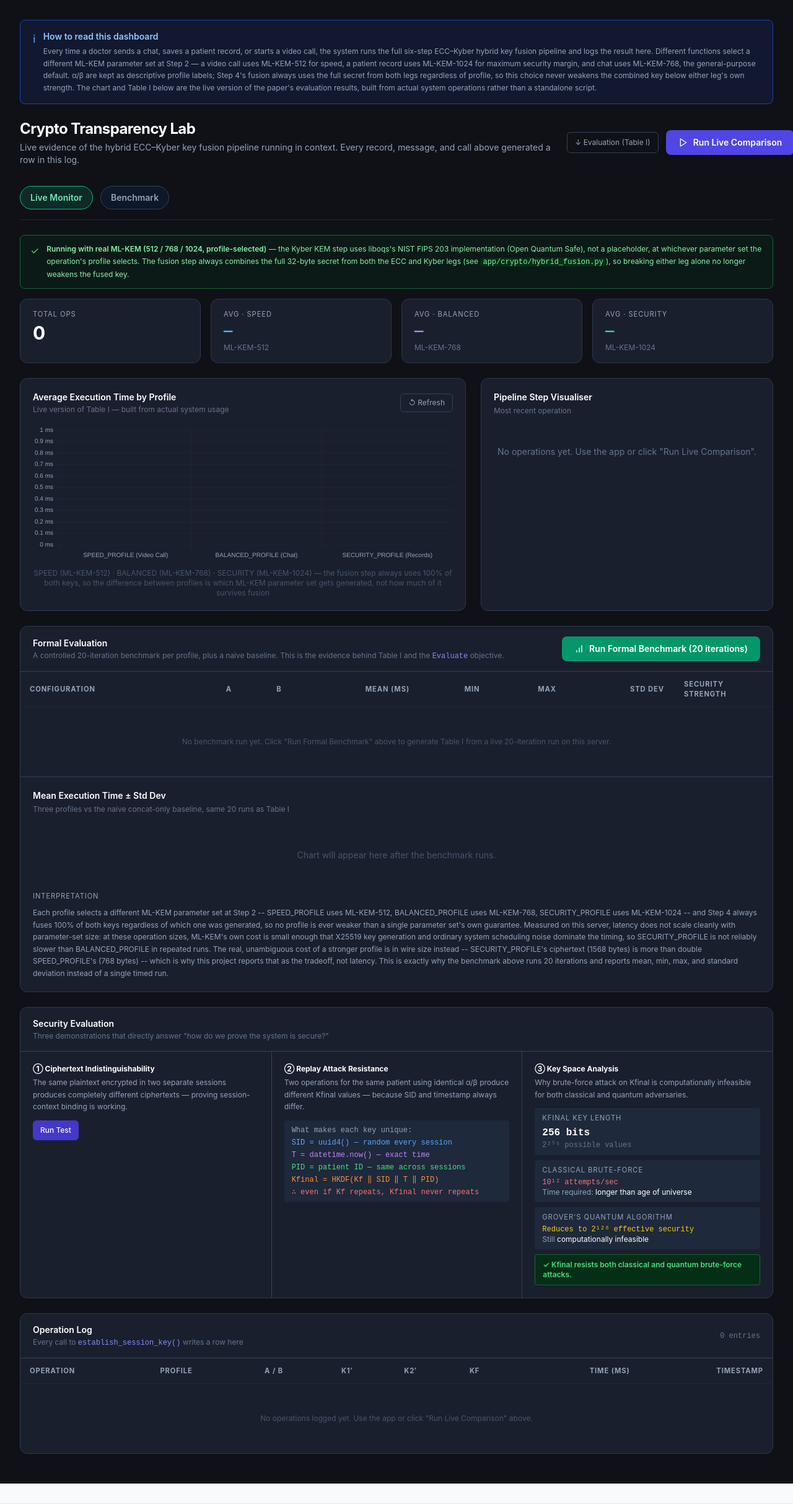
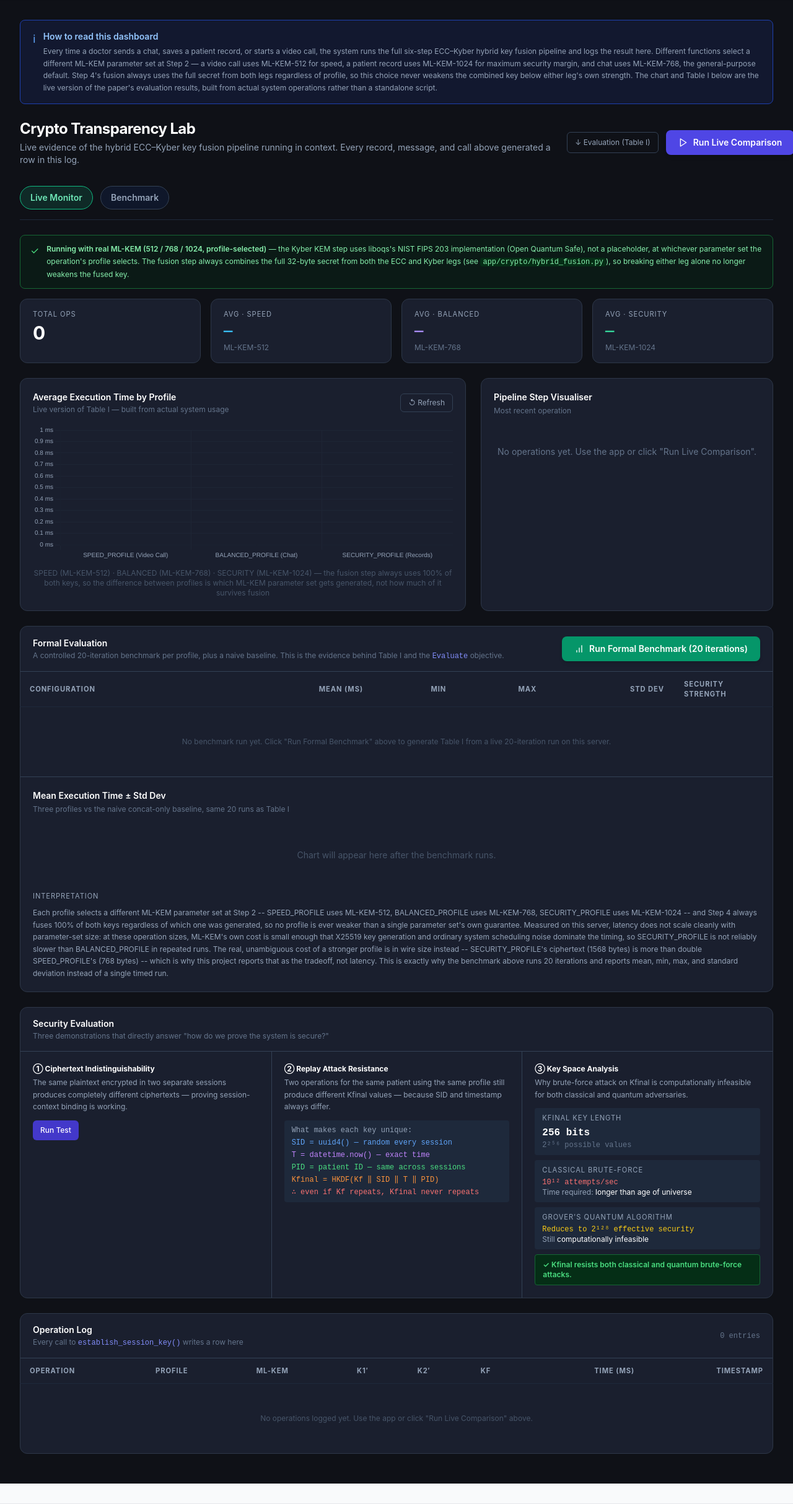
Before and after one commit to Cshegs/telemedicine-secure-system, a FastAPI app: page /crypto-lab in a window 1280 px wide. Shown: the part 65-2492 px from the top of the page at 62% size. Run offline with FastAPI, Linux system fonts and the light colour scheme; the visitor is signed in with stand-in values (Sample User, id 1); data that the repository does not hold is empty; some libraries are stand-ins or nearby versions.

Commit message:
Set alpha/beta to 1.0 (full inclusion) instead of a fractional split; remove where not needed
Co-Authored-By: Claude Sonnet 5 <noreply@anthropic.com>

Claude-Session: https://claude.ai/code/session_01C4VCZnSFyH4xBkD75RYBqX

```diff
--- a/app/crypto/hybrid_fusion.py
+++ b/app/crypto/hybrid_fusion.py
@@ -335,8 +335,11 @@ def traditional_hybrid_keygen(context_id: str) -> dict:
 
     return {
         "kfinal": Kfinal,
-        "alpha": 0.5,
-        "beta": 0.5,
+        # 1.0/1.0, not 0.5/0.5: this baseline also concatenates the FULL
+        # K1 and K2 (see profiles.py's note on why alpha/beta are 1.0 now,
+        # not a pair that sums to 1). Kept only for the NOT NULL log schema.
+        "alpha": 1.0,
+        "beta": 1.0,
         "profile_name": "TRADITIONAL_BASELINE",
         "operation_type": "traditional",
         "context_id": PID,
--- a/app/crypto/profiles.py
+++ b/app/crypto/profiles.py
@@ -51,12 +51,23 @@ Each profile still also carries:
     derived for another.
   - label / description: shown in the UI and used for logging/audit
     purposes.
+
+A further correction on alpha/beta specifically: earlier revisions kept
+them as a pair that summed to 1 (e.g. 0.7/0.3), which still visually
+implied a weighted split even after v3 removed any such split from the
+combiner. That was wrong to leave standing. Since Step 4 always includes
+100% of both K1' and K2' for every profile, the only honest value for
+each is 1.0 -- not a fraction, and not two numbers that sum to 1. They
+are kept at 1.0/1.0 purely so `CryptoOperationLog.alpha`/`.beta` (a
+NOT NULL schema already holding historical rows) keep receiving a value;
+no code branches on them, and nothing in the UI displays them any more
+(see CHANGES.md section 7).
 """
 
 SPEED_PROFILE = {
     "name": "SPEED_PROFILE",
-    "alpha": 0.7,
-    "beta": 0.3,
+    "alpha": 1.0,
+    "beta": 1.0,
     "operation_type": "video_call",
     "kem_alg": "ML-KEM-512",
     "label": "Speed-Optimised (Video Call)",
@@ -72,8 +83,8 @@ SPEED_PROFILE = {
 
 BALANCED_PROFILE = {
     "name": "BALANCED_PROFILE",
-    "alpha": 0.4,
-    "beta": 0.6,
+    "alpha": 1.0,
+    "beta": 1.0,
     "operation_type": "chat",
     "kem_alg": "ML-KEM-768",
     "label": "Balanced (Secure Chat)",
@@ -88,8 +99,8 @@ BALANCED_PROFILE = {
 
 SECURITY_PROFILE = {
     "name": "SECURITY_PROFILE",
-    "alpha": 0.2,
-    "beta": 0.8,
+    "alpha": 1.0,
+    "beta": 1.0,
     "operation_type": "patient_record",
     "kem_alg": "ML-KEM-1024",
     "label": "Security-Maximised (Patient Records)",
--- a/app/routers/chat.py
+++ b/app/routers/chat.py
@@ -99,8 +99,7 @@ def _chat_crypto_response(result: dict, ciphertext_hex: str) -> dict:
     return {
         "operation_type": result["operation_type"],
         "profile_name": result["profile_name"],
-        "alpha": result["alpha"],
-        "beta": result["beta"],
+        "kem_alg": result["kem_alg"],
         "sid": result["sid"],
         "execution_time_ms": result["execution_time_ms"],
         "kf_preview": result["kf_preview"],
@@ -135,8 +134,7 @@ async def _save_chat_message(request: Request, db: Session, user: User, other: U
         "text": text,
         "timestamp": datetime.now(timezone.utc).strftime("%H:%M"),
         "exec_ms": result["execution_time_ms"],
-        "alpha": result["alpha"],
-        "beta": result["beta"],
+        "kem_alg": result["kem_alg"],
         "kf_preview": result["kf_preview"],
     }
     await _broadcast_chat_payload(_room_key(user.id, other.id), payload)
--- a/app/routers/design.py
+++ b/app/routers/design.py
@@ -106,8 +106,6 @@ PIPELINE_STEPS = [
 PROFILES = [
     {
         "name": "SPEED_PROFILE",
-        "alpha": 0.7,
-        "beta": 0.3,
         "kem_alg": "ML-KEM-512",
         "use_case": "Video Call",
         "color": "sky",
@@ -123,8 +121,6 @@ PROFILES = [
     },
     {
         "name": "BALANCED_PROFILE",
-        "alpha": 0.4,
-        "beta": 0.6,
         "kem_alg": "ML-KEM-768",
         "use_case": "Secure Chat",
         "color": "violet",
@@ -140,8 +136,6 @@ PROFILES = [
     },
     {
         "name": "SECURITY_PROFILE",
-        "alpha": 0.2,
-        "beta": 0.8,
         "kem_alg": "ML-KEM-1024",
         "use_case": "Patient Records",
         "color": "emerald",
--- a/app/static/js/call.js
+++ b/app/static/js/call.js
@@ -87,7 +87,7 @@ async function startCall() {
     }
 
     showState('KeyReady');
-    establishingDetails.innerHTML = `Kfinal derived in ${data.crypto.execution_time_ms} ms (SPEED_PROFILE α=0.7)`;
+    establishingDetails.innerHTML = `Kfinal derived in ${data.crypto.execution_time_ms} ms (SPEED_PROFILE, ${data.crypto.kem_alg})`;
 
     await sleep(700);
     await joinRoom(currentRoomUrl, voiceOnlyToggle.checked);
--- a/app/templates/chat.html
+++ b/app/templates/chat.html
@@ -67,7 +67,7 @@
                stroke="currentColor" stroke-width="2.5" stroke-linecap="round" stroke-linejoin="round">
             <path d="M12 22s8-4 8-10V5l-8-3-8 3v7c0 6 8 10 8 10z"/>
           </svg>
-          <span class="text-xs text-indigo-700 font-medium">α=0.4 β=0.6 · AES-256-GCM</span>
+          <span class="text-xs text-indigo-700 font-medium">ML-KEM-768 · AES-256-GCM</span>
         </div>
       </div>
 
--- a/app/templates/crypto_lab.html
+++ b/app/templates/crypto_lab.html
@@ -43,9 +43,8 @@
           the result here. Different functions select a different ML-KEM parameter set at
           Step 2 — a video call uses ML-KEM-512 for speed, a patient record uses ML-KEM-1024
           for maximum security margin, and chat uses ML-KEM-768, the general-purpose default.
-          α/β are kept as descriptive profile labels; Step 4's fusion always uses the full
-          secret from both legs regardless of profile, so this choice never weakens the
-          combined key below either leg's own strength.
+          Step 4's fusion always uses the full secret from both legs regardless of profile,
+          so this choice never weakens the combined key below either leg's own strength.
           The chart and Table I below are the live version of the paper's evaluation results,
           built from actual system operations rather than a standalone script.
         </p>
@@ -272,8 +271,6 @@
         <thead>
           <tr class="border-b border-slate-800">
             <th class="px-4 py-3 text-left lab-label">Configuration</th>
-            <th class="px-4 py-3 text-right lab-label">α</th>
-            <th class="px-4 py-3 text-right lab-label">β</th>
             <th class="px-4 py-3 text-right lab-label">Mean (ms)</th>
             <th class="px-4 py-3 text-right lab-label">Min</th>
             <th class="px-4 py-3 text-right lab-label">Max</th>
@@ -283,7 +280,7 @@
         </thead>
         <tbody id="benchmarkBody" class="divide-y divide-slate-800">
           <tr>
-            <td colspan="8" class="px-4 py-12 text-center text-slate-600">
+            <td colspan="6" class="px-4 py-12 text-center text-slate-600">
               No benchmark run yet. Click "Run Formal Benchmark" above to generate Table I
               from a live 20-iteration run on this server.
             </td>
@@ -366,7 +363,7 @@
       <div class="px-5 py-5">
         <p class="text-xs font-bold text-white mb-1">② Replay Attack Resistance</p>
         <p class="text-xs text-slate-400 mb-3 leading-relaxed">
-          Two operations for the same patient using identical α/β produce different Kfinal values — because SID and timestamp always differ.
+          Two operations for the same patient using the same profile still produce different Kfinal values — because SID and timestamp always differ.
         </p>
         <div class="rounded bg-slate-800 px-3 py-2 text-xs mono space-y-1">
           <p class="text-slate-400">What makes each key unique:</p>
@@ -422,7 +419,7 @@
           <tr class="border-b border-slate-800">
             <th class="px-4 py-3 text-left lab-label">Operation</th>
             <th class="px-4 py-3 text-left lab-label">Profile</th>
-            <th class="px-4 py-3 text-left lab-label">α / β</th>
+            <th class="px-4 py-3 text-left lab-label">ML-KEM</th>
             <th class="px-4 py-3 text-left lab-label hidden sm:table-cell">K1′</th>
             <th class="px-4 py-3 text-left lab-label hidden sm:table-cell">K2′</th>
             <th class="px-4 py-3 text-left lab-label hidden md:table-cell">Kf</th>
@@ -449,7 +446,9 @@
               {% elif log.operation_type == 'chat' %}BALANCED
               {% else %}SECURITY{% endif %}
             </td>
-            <td class="px-4 py-3 text-slate-300 mono">{{ log.alpha }} / {{ log.beta }}</td>
+            <td class="px-4 py-3 text-slate-300 mono">
+              {{ traditional_kem_alg if log.encryption_mode == 'traditional' else profile_kem_alg.get(log.operation_type, traditional_kem_alg) }}
+            </td>
             <td class="px-4 py-3 text-yellow-500 mono hidden sm:table-cell">{{ log.k1_prime_preview }}…</td>
             <td class="px-4 py-3 text-yellow-500 mono hidden sm:table-cell">{{ log.k2_prime_preview }}…</td>
             <td class="px-4 py-3 text-orange-400 mono hidden md:table-cell">{{ log.kf_preview }}…</td>
@@ -727,7 +726,7 @@ function updateLogTable(logs) {
         <td class="px-4 py-3 mono ${profileColor[log.operation_type] || 'text-slate-300'}">
           ${profileLabel[log.operation_type] || '—'}
         </td>
-        <td class="px-4 py-3 text-slate-300 mono">${log.alpha} / ${log.beta}</td>
+        <td class="px-4 py-3 text-slate-300 mono">${log.kem_alg}</td>
         <td class="px-4 py-3 text-yellow-500 mono hidden sm:table-cell">${log.k1_prime_preview}…</td>
         <td class="px-4 py-3 text-yellow-500 mono hidden sm:table-cell">${log.k2_prime_preview}…</td>
         <td class="px-4 py-3 text-orange-400 mono hidden md:table-cell">${log.kf_preview}…</td>
@@ -802,8 +801,6 @@ async function runComparison() {
 
     const colors  = { video_call: '#38bdf8', chat: '#a78bfa', patient_record: '#34d399' };
     const names   = { video_call: 'SPEED_PROFILE', chat: 'BALANCED_PROFILE', patient_record: 'SECURITY_PROFILE' };
-    const weights = { video_call: 'α=0.7 β=0.3', chat: 'α=0.4 β=0.6', patient_record: 'α=0.2 β=0.8' };
-
     document.getElementById('compareResults').innerHTML = data.results.map(r => `
       <div style="border:1px solid ${colors[r.operation_type]}22; background:${colors[r.operation_type]}0d;"
            class="rounded-lg px-4 py-4">
@@ -811,7 +808,7 @@ async function runComparison() {
           ${names[r.operation_type]}
         </p>
         <p class="text-2xl font-bold text-white mono">${r.execution_time_ms}<span class="text-sm font-normal text-slate-400"> ms</span></p>
-        <p class="text-xs text-slate-500 mt-1">${weights[r.operation_type]}</p>
+        <p class="text-xs text-slate-500 mt-1">${r.kem_alg}</p>
         <div class="mt-2 space-y-0.5 text-xs mono text-slate-500">
           <div>Kf = <span style="color:${colors[r.operation_type]}">${r.kf_preview}…</span></div>
           <div>SID = ${r.sid.slice(0,14)}…</div>
@@ -891,8 +888,6 @@ function renderBenchmarkTable(data) {
   document.getElementById('benchmarkBody').innerHTML = rows.map(r => `
     <tr class="hover:bg-slate-800/40 transition-colors">
       <td class="px-4 py-3 mono" style="color:${r.color}">${r.label}</td>
-      <td class="px-4 py-3 text-right text-slate-300 mono">${r.alpha ?? '-'}</td>
-      <td class="px-4 py-3 text-right text-slate-300 mono">${r.beta ?? '-'}</td>
       <td class="px-4 py-3 text-right font-semibold text-white mono">${r.mean_ms}</td>
       <td class="px-4 py-3 text-right text-slate-400 mono">${r.min_ms}</td>
       <td class="px-4 py-3 text-right text-slate-400 mono">${r.max_ms}</td>
--- a/app/templates/login.html
+++ b/app/templates/login.html
@@ -41,7 +41,7 @@
           </svg>
           <div>
             <p class="text-sm font-medium">Weighted key fusion</p>
-            <p class="text-xs text-blue-200">Tunable α/β for speed vs. security</p>
+            <p class="text-xs text-blue-200">Adaptive ML-KEM strength per operation</p>
           </div>
         </div>
         <div class="flex items-start gap-3 bg-blue-700/40 rounded-lg px-4 py-3">
--- a/app/templates/records.html
+++ b/app/templates/records.html
@@ -266,8 +266,7 @@
             </div>
             {% if rec.crypto_log %}
             <span class="text-xs text-gray-400 font-mono">
-              ={{ rec.crypto_log.alpha }} ={{ rec.crypto_log.beta }}
-               {{ rec.crypto_log.execution_time_ms }}ms
+              {{ rec.crypto_log.execution_time_ms }}ms
             </span>
             {% endif %}
           </div>
@@ -356,7 +355,7 @@
       </div>
       {% if rec.crypto_log %}
       <span class="text-xs text-gray-400 font-mono">
-        {{ rec.crypto_log.execution_time_ms }}ms  ={{ rec.crypto_log.alpha }} ={{ rec.crypto_log.beta }}
+        {{ rec.crypto_log.execution_time_ms }}ms
       </span>
       {% endif %}
     </div>
```
Also changed, not shown: CHANGES.md (+37 -1 lines), app/static/js/chat.js (+3 -4 lines), app/templates/crypto_test.html (+4 -4 lines), app/templates/design.html (+4 -5 lines), README.md.
